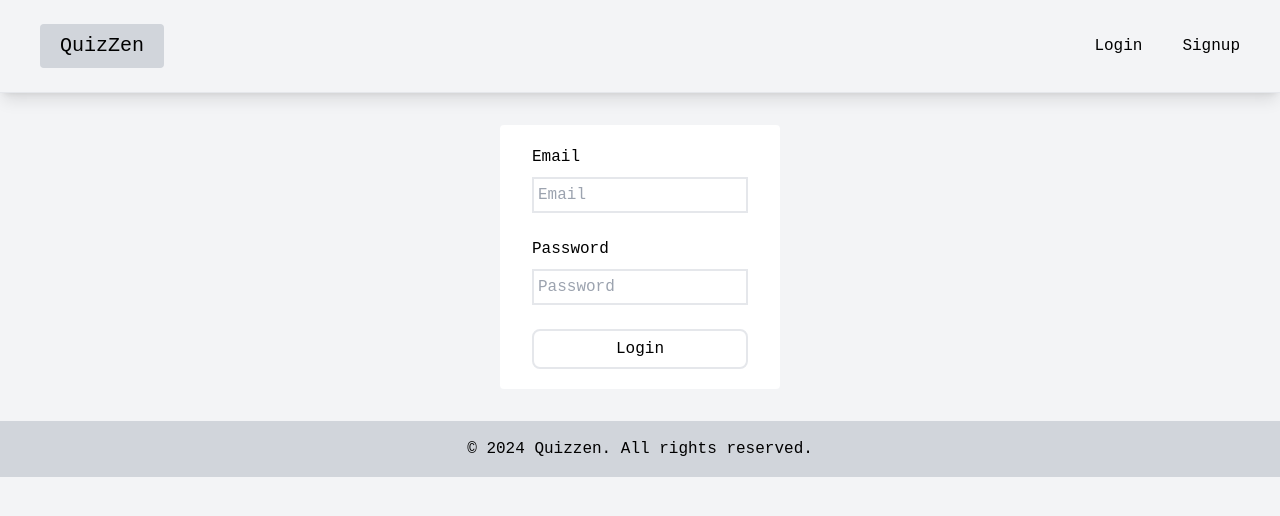
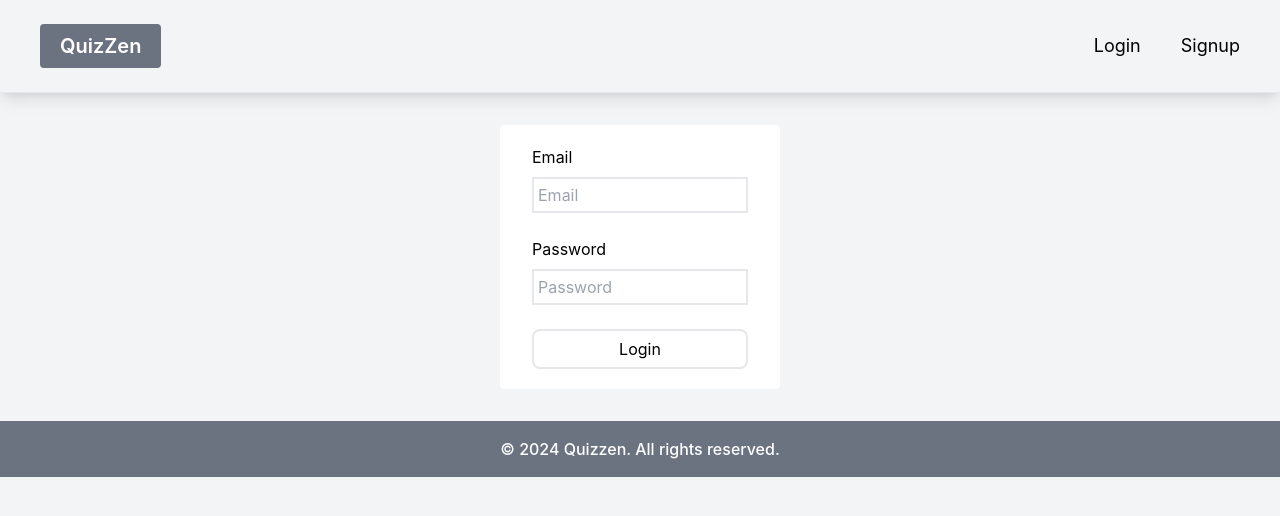
Before and after one commit to hariskhan317/Quizzen, a React (Vite) app in the folder frontend/: page /login in a window 1280 px wide. Shown: the top 516 px of the page. Built offline with nearby package versions, Linux system fonts and the light colour scheme.

Commit message:
added model

```diff
--- a/frontend/src/components/Footer.tsx
+++ b/frontend/src/components/Footer.tsx
@@ -2,7 +2,7 @@ import React from 'react'
 
 const Footer = () => {
   return (
-    <footer className="bg-gray-300 font-medium text-black text-center p-4">
+    <footer className="bg-gray-500 font-medium text-white text-center p-4">
         <p>&copy; 2024 Quizzen. All rights reserved.</p>
     </footer>
   )
--- a/frontend/src/components/Header.tsx
+++ b/frontend/src/components/Header.tsx
@@ -9,30 +9,31 @@ const Header: React.FC = () => {
     dispatch(userLogout())
   }
   return (
-    <header className='shadow-lg border-b px-10 py-6'>
-      <div className='flex justify-between '>
+    <header className="shadow-lg border-b px-10 py-6">
+      <div className="flex justify-between items-center">
         <div>
-          <button className='text-xl font medium bg-gray-300 px-5 py-2 rounded'>QuizZen</button>
+          <button className="text-xl text-white font-semibold bg-gray-500 px-5 py-2 rounded">
+            <NavLink to="/">QuizZen</NavLink>
+          </button>
         </div>
-        <div className='flex gap-10 ' >
+        <div className="flex gap-10 items-center">
           {isLogin ? (
             <>
-              <button>
-                <NavLink className="block" to="/">Home</NavLink>
+              <NavLink className="block text-lg" to="/">Home</NavLink>
+              <button className="text-lg" onClick={handleLogout}>
+                Logout
               </button>
-              <button onClick={handleLogout} >Logout</button>
-            </>) : (
-              <>
-                <button>
-                  <NavLink to="/login">Login</NavLink>
-                </button>
-                <button>
-                  <NavLink to="/signup">Signup</NavLink>
-                </button>
-              </> )}
-          </div>
+            </>
+          ) : (
+            <>
+              <NavLink className="text-lg" to="/login">Login</NavLink>
+              <NavLink className="text-lg" to="/signup">Signup</NavLink>
+            </>
+          )}
+        </div>
       </div>
     </header>
+
   )
 }
 
--- /dev/null
+++ b/frontend/src/components/QuizModelCreator.tsx
@@ -0,0 +1,26 @@
+
+export const QuizModelCreator = ({handleStartQuiz}) => {
+    return (
+      <div className="absolute">
+
+        <div className="quiz-selector-container px-6 py-10 mt-10 w-7/12 mx-auto bg-white shadow-lg rounded-lg">
+            <h2 className="text-3xl font-semibold mb-4">Quiz Creation</h2>
+            <div className='space-y-5 mt-5'>
+              <div>
+                <label htmlFor="" className='text-base font-semibold'>Topic</label>
+                <input type="text" className="mt-1  w-full border-2 border-gray-300 rounded py-1 px-3" placeholder='Topic' />
+                <span className='text-xs text-gray-500'>Please Provide a Topic you would like to be quizzed on here</span>
+              </div>
+              <div>
+                <label htmlFor="" className='text-base font-semibold'>Number of Questions</label>
+                <input type="number" className="mt-1 w-full border-2 border-gray-300 rounded py-1 px-3" placeholder='Topic' />
+                <span className='text-xs text-gray-500'>You can choose how many questions you would like to be quizzed on here</span>
+              </div>
+            </div>
+            <button onClick={handleStartQuiz} className="mt-10 w-full bg-gray-500 text-white px-4 py-2 rounded hover:bg-gray-600 transition">
+                Start Quiz
+            </button>
+        </div>
+      </div>
+    )
+}
--- a/frontend/src/index.css
+++ b/frontend/src/index.css
@@ -3,7 +3,7 @@
 @tailwind utilities;
 
 
-@import url('https://fonts.googleapis.com/css2?family=Reddit+Mono:wght@200..900&display=swap');
+@import url('https://fonts.googleapis.com/css2?family=Inter:wght@100..900&display=swap');
 body{
-    font-family: "Reddit Mono", monospace;
+    font-family: "Inter", sans-serif;
 }
--- a/frontend/src/pages/Home.tsx
+++ b/frontend/src/pages/Home.tsx
@@ -1,31 +1,36 @@
-import React, { useEffect } from 'react';
+import React, { useEffect, useState } from 'react';
 import { Link } from 'react-router-dom';
 import { useAppDispatch, useAppSelector } from '../store/hooks';
+import { QuizModelCreator } from '../components/QuizModelCreator'
 import { userAuthStatus } from '../store/userSlice/asyncThunk';
 
 const Home: React.FC = () => {
   const { isLogin, currentUser } = useAppSelector((state) => state.user);
+  const [showModel, setShowModel] = useState(false);
   const dispatch = useAppDispatch();
+
   useEffect(() => {
     dispatch(userAuthStatus());
     console.log({currentUser})
   }, [])
 
-    return (
-      <div className="min-h-[80vh] flex flex-col">
+  const showModelHandle = () => {
+    setShowModel(true)
+  }
+
+  return (
+      <div className="max-h-screen flex flex-col">
         {isLogin ? (
           <>
-            <header className="bg-gray-300 text-black p-6 text-center">
-              <h1 className="text-4xl font-bold capitalize">Welcome Back, {currentUser?.name}!</h1>
-              <p className="mt-2 text-lg">Ready to test your knowledge today?</p>
+            <header className="bg-gray-500 text-black p-6 text-center">
+              <h1 className="text-4xl text-white font-bold capitalize">Welcome Back, {currentUser?.name}!</h1>
+              <p className="mt-2 text-gray-100 text-lg">Ready to test your knowledge today?</p>
             </header>
             <main className="grid lg:grid-cols-2 gap-4 justify-items-center">
                 <section className="my-8 ">
                     <h2 className="text-3xl font-semibold">Take a New Quiz</h2>
                     <p className="mt-4 text-lg">Select a category and start a new quiz now:</p>
-                    <Link to="/quizzes">
-                        <button className="mt-6 bg-green-500 text-white py-2 px-4 rounded hover:bg-green-700 transition duration-300">Start Quiz</button>
-                    </Link>
+                    <button onClick={showModelHandle} className="mt-6 bg-gray-500 text-white py-2 px-4 rounded hover:bg-green-700 transition duration-300">Start Quiz</button>
                 </section>
                 <section className="my-8">
                     <h2 className="text-3xl font-semibold">Recent Activity</h2>
@@ -36,10 +41,17 @@ const Home: React.FC = () => {
                     </ul>
                     <div className="">
                         <Link to="/activity">
-                            <button className="mt-6 bg-purple-500 text-white py-2 px-4 rounded hover:bg-purple-700 transition duration-300">See All Activity</button>
+                            <button className="mt-6 bg-gray-500 text-white py-2 px-4 rounded hover:bg-purple-700 transition duration-300">See All Activity</button>
                         </Link>
                     </div>
                 </section>
+                {/* Model */}
+            {showModel &&
+              <>
+                <div className="bg-black bg-opacity-[90%] w-full h-full absolute top-0 left-0"></div>
+                <QuizModelCreator />
+              </>
+            }
             </main>
           </>
         ) : (
--- a/frontend/src/pages/QuizPage.tsx
+++ b/frontend/src/pages/QuizPage.tsx
@@ -19,10 +19,10 @@ const QuizPage = () => {
         }
     }, [isLogin, navigate, dispatch]);
 
-    useEffect(() => {
+    const handleStartQuiz = () => {
       dispatch(getQuizQuestion());
       console.log(quiz)
-    }, [dispatch]);
+    }
 
     // Check if quiz is null or undefined, render loading if it is
     if (!quiz) {
@@ -31,9 +31,10 @@ const QuizPage = () => {
 
     return (
         <div>
-            {quiz.map((item, quizIndex) => (
-              <QuizComponent item={item} quizIndex={quizIndex} />
-            ))}
+
+          {quiz.map((item, quizIndex) => (
+            <QuizComponent item={item} quizIndex={quizIndex} />
+          ))}
         </div>
     );
 }
```
Also changed, not shown: 1 other file (tests, documents, lock files or other folders).
